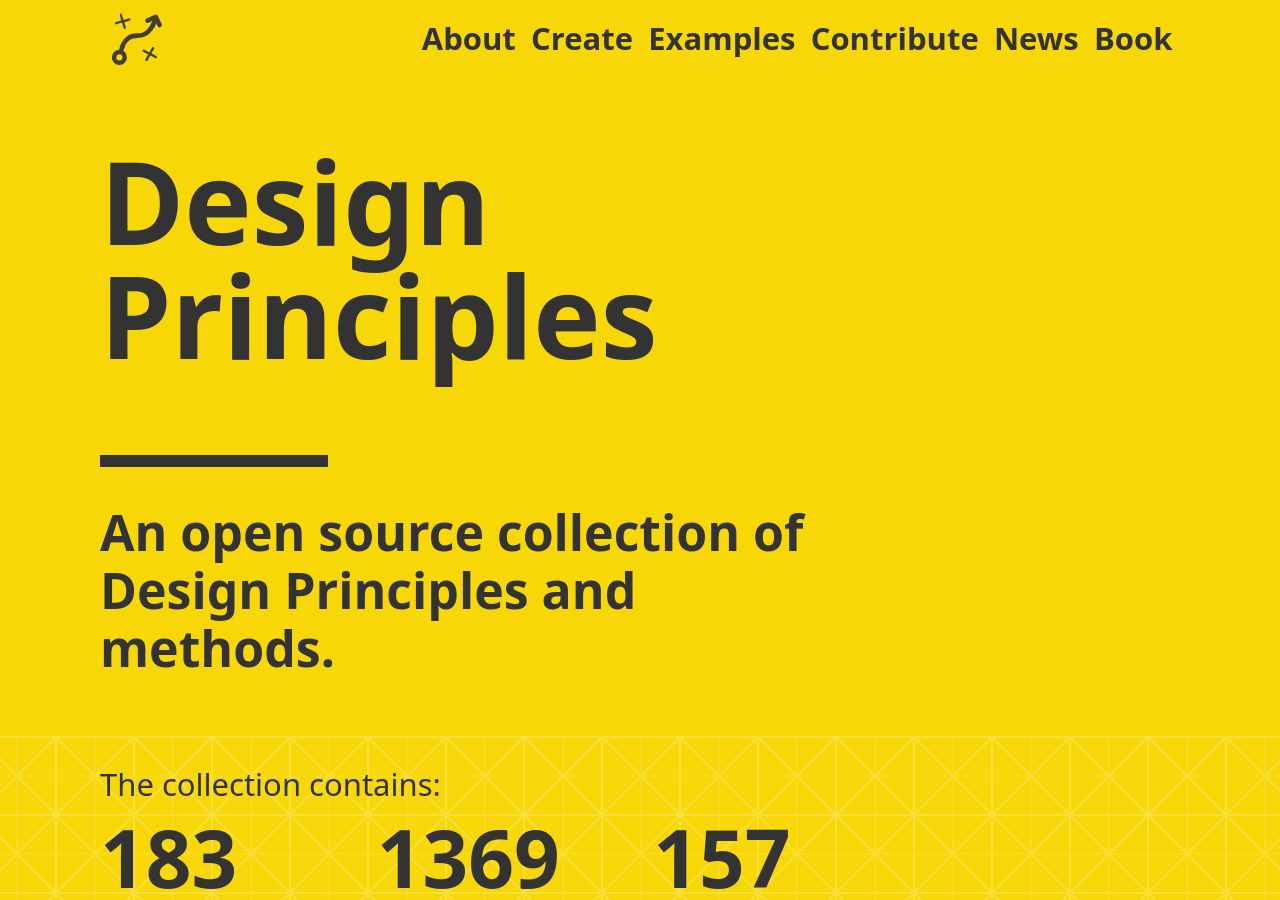
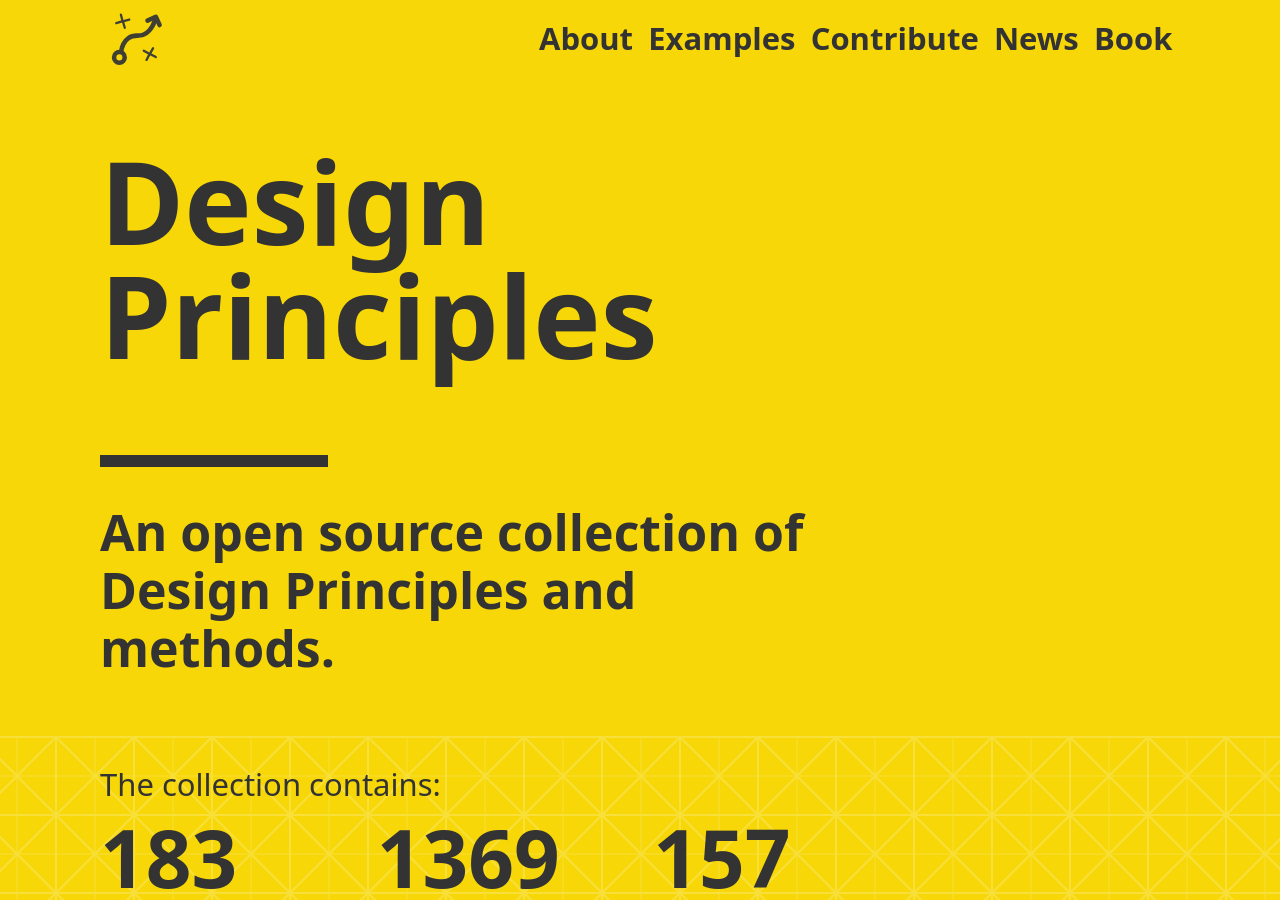
Before and after one commit to benbrignell/principles.design, a Jekyll site: the page built from index.html, in a window 1280 px wide and 900 px high. Built offline with Jekyll 4.4.1, drawn with Linux system fonts in a browser that asks for light colours; comment, search, counter and statistics services are not loaded.

Commit message:
hid create from nav whilst being worked on in order to simplify navigation

```diff
--- a/_includes/nav.html
+++ b/_includes/nav.html
@@ -4,9 +4,9 @@
     <li class="nav__item about">
       <a href="/about/">About</a>
     </li>
-    <li class="nav__item create" >
+    <!-- <li class="nav__item create" >
       <a href="/create/">Create</a>
-    </li>
+    </li> wip -->
     <li class="nav__item examples">
       <a href="/examples/">Examples</a>
     </li>
```
